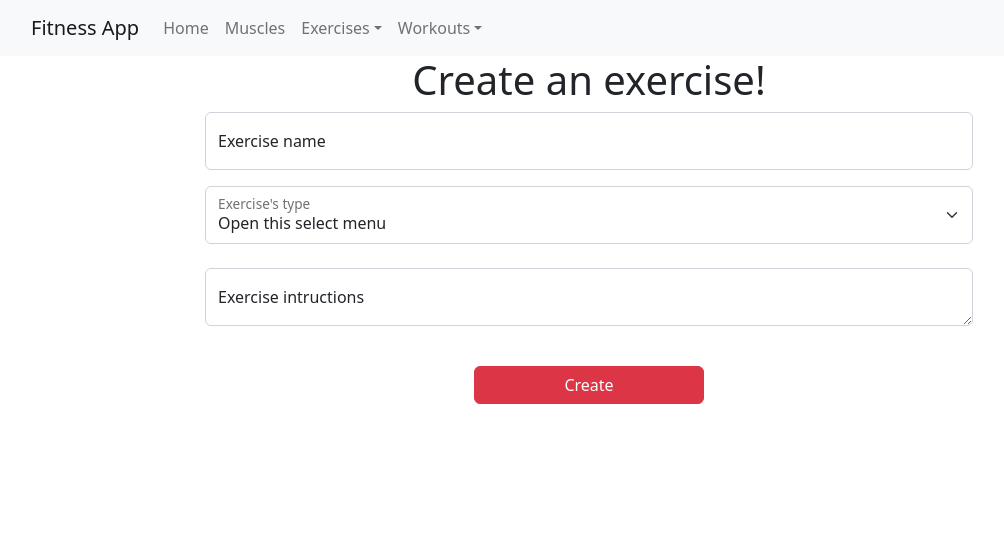
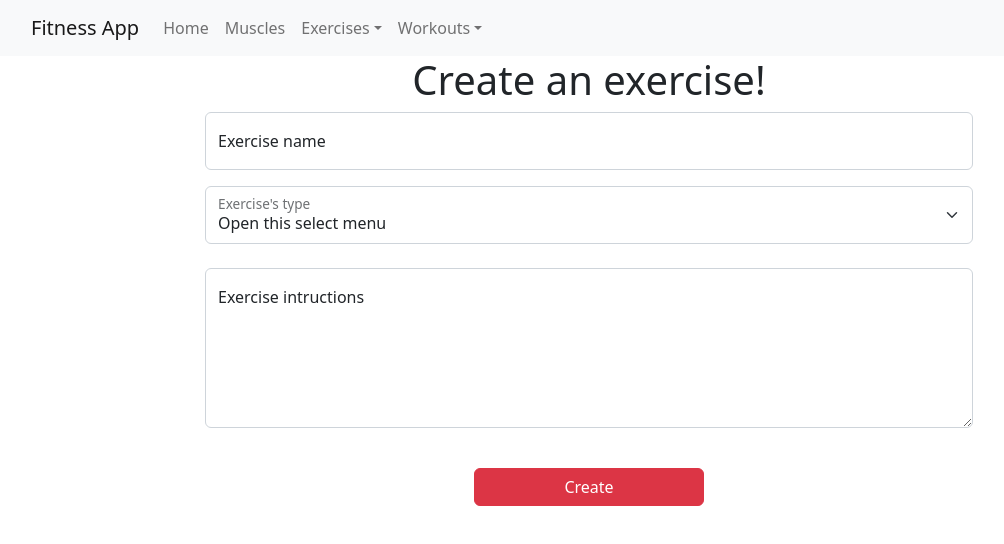
Before and after one commit to Alex-Eric/fitness-app-client, a React (Create React App) app: page /exercises/create in a window 1280 px wide. Shown: the top 544 px of the page, without its empty margins (51-1055 px from the left). Built offline with nearby package versions, Linux system fonts and the light colour scheme.

Commit message:
Add Update and delete exercises

```diff
--- /dev/null
+++ b/src/components/ExerciseForm.js
@@ -0,0 +1,133 @@
+import { Button, FloatingLabel, Spinner, Form } from "react-bootstrap";
+import axios from "axios";
+
+function ExerciseForm(props) {
+  const types = [
+    "strength",
+    "olympic_weightlifting",
+    "strongman",
+    "powerlifting",
+    "cardio",
+    "stretching",
+    "plyometrics",
+  ];
+  const handleSubmit = (event) => {
+    event.preventDefault();
+
+    props.setValidatedCallback(true);
+    if (props.submit === "create") {
+      axios
+        .post(`${process.env.REACT_APP_API_URL}/exercises/create`, {
+          name: props.name,
+          type: props.type,
+          description: props.description,
+        })
+        .then(() => {
+          console.log("IN");
+          props.navigate("/exercises");
+        })
+        .catch((err) => console.log("Error: ", err));
+    } else if (props.submit === "update") {
+      const id = props.id;
+      axios
+        .put(`${process.env.REACT_APP_API_URL}/exercises/${id}`, {
+          name: props.name,
+          type: props.type,
+          description: props.description,
+        })
+        .then((response) => {
+            console.log(response)
+            props.setUpdateCallback(false)
+            props.navigate(`exercises/${id}`)
+        })
+        .catch((err) => console.log("Error: ", err));
+    }
+  };
+  return (
+    <>
+      <Form
+        style={{ margin: "0 20%" }}
+        noValidate
+        validated={props.validated}
+        onSubmit={handleSubmit}
+      >
+        <FloatingLabel
+          controlId="floatingInput"
+          label="Exercise name"
+          className="mb-3"
+        >
+          <Form.Control
+            required
+            type="text"
+            placeholder=" "
+            name="name"
+            value={props.name}
+            onChange={(e) => props.setNameCallback(e.target.value)}
+          />
+          <Form.Control.Feedback>Looks good!</Form.Control.Feedback>
+          <Form.Control.Feedback type="invalid">
+            Please provide a name
+          </Form.Control.Feedback>
+        </FloatingLabel>
+        <FloatingLabel controlId="floatingSelect" label="Exercise's type">
+          <Form.Select
+            required
+            size="2"
+            aria-label="Default select example"
+            name="type"
+            value={props.type}
+            onChange={(e) => props.setTypeCallback(e.target.value)}
+          >
+            <option value={""}>Open this select menu</option>
+            {types ? (
+              types.map((element) => (
+                <option key={element._id} value={element}>
+                  {element
+                    .split("_")
+                    .map((e) => e.charAt().toUpperCase() + e.slice(1))
+                    .join(" ")}
+                </option>
+              ))
+            ) : (
+              <Spinner animation="border" />
+            )}
+          </Form.Select>
+          <Form.Control.Feedback>Looks good!</Form.Control.Feedback>
+          <Form.Control.Feedback type="invalid">
+            Please choose a type
+          </Form.Control.Feedback>
+        </FloatingLabel>
+        <br />
+        <FloatingLabel
+          controlId="floatingInput"
+          label="Exercise intructions"
+          className="mb-3"
+        >
+          <Form.Control
+            required
+            as="textarea"
+            style={{ height: "10rem" }}
+            placeholder=""
+            name="description"
+            value={props.description}
+            onChange={(e) => props.setDescriptionCallback(e.target.value)}
+          />
+          <Form.Control.Feedback>Looks good!</Form.Control.Feedback>
+          <Form.Control.Feedback type="invalid">
+            Please provide instructions
+          </Form.Control.Feedback>
+        </FloatingLabel>
+        <br />
+        <Button
+          variant="danger"
+          type="submit"
+          style={{ width: "30%", "margin-bottom": "30px" }}
+        >
+          {props.buttonName}
+        </Button>
+      </Form>
+    </>
+  );
+}
+
+export default ExerciseForm;
--- a/src/pages/ExerciseCreate.js
+++ b/src/pages/ExerciseCreate.js
@@ -1,116 +1,31 @@
 import { useState } from "react";
-import { Button, Spinner, Form, FloatingLabel } from "react-bootstrap";
-import axios from "axios";
 import { useNavigate } from "react-router-dom";
+import ExerciseForm from "../components/ExerciseForm";
 
 function ExerciseCreate() {
   const [name, setName] = useState("");
   const [type, setType] = useState("");
-  const [description,setDescription] = useState("")
+  const [description, setDescription] = useState("");
 
   const [validated, setValidated] = useState(false);
   const navigate = useNavigate();
-  const types = [
-    "strength",
-    "olympic_weightlifting",
-    "strongman",
-    "powerlifting",
-    "cardio",
-    "stretching",
-    "plyometrics",
-  ];
-
-  const handleSubmit = (event) => {
-    event.preventDefault();
-
-    setValidated(true);
-    axios
-      .post(`${process.env.REACT_APP_API_URL}/exercises/create`, { name, type, description })
-      .then(() => {
-        console.log("IN");
-        navigate("/exercises");
-      })
-      .catch((err) => console.log("Error: ", err));
-    }
-
-
-    console.log({ name, type , description});
 
   return (
     <>
       <h1>Create an exercise!</h1>
-      <Form style={{ margin: "0 20%" }} noValidate validated={validated} onSubmit={handleSubmit}>
-        <FloatingLabel
-          controlId="floatingInput"
-          label="Exercise name"
-          className="mb-3"
-        >
-          <Form.Control
-            required
-            type="text"
-            placeholder=" "
-            name="name"
-            value={name}
-            onChange={(e) => setName(e.target.value)}
-          />
-          <Form.Control.Feedback>Looks good!</Form.Control.Feedback>
-          <Form.Control.Feedback type="invalid">Please provide a name</Form.Control.Feedback>
-        </FloatingLabel>
-
-        <FloatingLabel controlId="floatingSelect" label="Exercise's type">
-          <Form.Select
-            required
-            size="2"
-            aria-label="Default select example"
-            name="type"
-            value={type}
-            onChange={(e) => setType(e.target.value)}
-          >
-            <option selected value={""}>
-              Open this select menu
-            </option>
-            {types ? (
-              types.map((element) => (
-                <option key={element._id} value={element}>
-                  {element
-                    .split("_")
-                    .map((e) => e.charAt().toUpperCase() + e.slice(1))
-                    .join(" ")}
-                </option>
-              ))
-            ) : (
-              <Spinner animation="border" />
-            )}
-          </Form.Select>
-          <Form.Control.Feedback>Looks good!</Form.Control.Feedback>
-          <Form.Control.Feedback type="invalid">Please choose a type</Form.Control.Feedback>
-        </FloatingLabel> <br />
-        <FloatingLabel
-        controlId="floatingInput"
-        label="Exercise intructions"
-        className="mb-3"
-        >
-          <Form.Control
-              required
-              rows={4}
-          as="textarea"
-            placeholder=" "
-            name="description"
-            value={description}
-            onChange={(e) => setDescription(e.target.value)}
-          />
-          <Form.Control.Feedback>Looks good!</Form.Control.Feedback>
-          <Form.Control.Feedback type="invalid">Please provide instructions</Form.Control.Feedback>
-        </FloatingLabel>
-        <br />
-        <Button
-          variant="danger"
-          type="submit"
-          style={{ width: "30%" }}
-        >
-          Create
-        </Button>
-      </Form>
+      <ExerciseForm
+        name={name}
+        setNameCallback={setName}
+        type={type}
+        setTypeCallback={setType}
+        description={description}
+        setDescriptionCallback={setDescription}
+        validated={validated}
+        setValidatedCallback={setValidated}
+        navigate={navigate}
+        buttonName={"Create"}
+        submit={"create"}
+      />
     </>
   );
 }
--- a/src/pages/ExerciseDetail.js
+++ b/src/pages/ExerciseDetail.js
@@ -1,11 +1,20 @@
 import axios from "axios";
 import { useEffect, useState } from "react";
-import {  Spinner } from "react-bootstrap";
-import { useParams } from "react-router-dom";
+import { Button, Spinner } from "react-bootstrap";
+import { useNavigate, useParams } from "react-router-dom";
+import ExerciseForm from "../components/ExerciseForm";
 
 function ExerciseDetail() {
+  const [name, setName] = useState("");
+  const [type, setType] = useState("");
+  const [description, setDescription] = useState("");
+  const [validated, setValidated] = useState(false);
+
   const { id } = useParams();
   const [exercise, setExercise] = useState(null);
+  const [update, setUpdate] = useState(false);
+  const [deleteSure, setDeleteSure] = useState(false);
+  const navigate = useNavigate();
   const getExercise = () => {
     axios
       .get(
@@ -14,6 +23,9 @@ function ExerciseDetail() {
       )
       .then((response) => {
         setExercise(response.data);
+        setName(response.data.name);
+        setType(response.data.type);
+        setDescription(response.data.description);
       })
       .catch((error) => {
         console.log("error: ", error);
@@ -21,16 +33,77 @@ function ExerciseDetail() {
   };
   useEffect(() => {
     getExercise();
-  }, [id]);
+  }, [update]);
 
+  const handleDelete = () => {
+
+    axios
+      .delete(`${process.env.REACT_APP_API_URL}/exercises/${id}`)
+      .then((response) => {
+        navigate("/exercises");
+        console.log(response);
+      })
+      .catch((error) => {
+        console.log("error: ", error);
+      });
+      setDeleteSure(false)
+  };
 
   return (
     <>
       {exercise ? (
         <>
           <h1>{exercise.name}</h1>
-          <h5>{exercise.type.split("_").map(e=>e.charAt().toUpperCase()+e.slice(1)).join(" ")}</h5>
-          <p style={{margin:"20px 20%","line-height":"1.5"}}>{exercise.description}</p>
+          <h5>
+            {exercise.type
+              .split("_")
+              .map((e) => e.charAt().toUpperCase() + e.slice(1))
+              .join(" ")}
+          </h5>
+          <p style={{ margin: "20px 20%", "line-height": "1.5" }}>
+            {exercise.description}
+          </p>
+          {update && (
+            <ExerciseForm
+              key={exercise._id}
+              id={exercise._id}
+              name={name}
+              setNameCallback={setName}
+              type={type}
+              setTypeCallback={setType}
+              description={description}
+              setDescriptionCallback={setDescription}
+              validated={validated}
+              setValidatedCallback={setValidated}
+              setUpdateCallback={setUpdate}
+              buttonName={"Send"}
+              submit={"update"}
+            />
+          )}
+          <Button
+            variant="danger"
+            style={{ width: "20%", "margin-right": "20px" }}
+            onClick={() => (update ? setUpdate(false) : setUpdate(true))}
+          >
+            Update
+          </Button>
+          {deleteSure ? (
+            <Button
+              variant="danger"
+              style={{ width: "20%" }}
+              onClick={handleDelete}
+            >
+              Are you sure?
+            </Button>
+          ) : (
+            <Button
+              variant="danger"
+              style={{ width: "20%" }}
+              onClick={()=>setDeleteSure(true)}
+            >
+              Delete
+            </Button>
+          )}
         </>
       ) : (
         <Spinner animation="border" />
```
